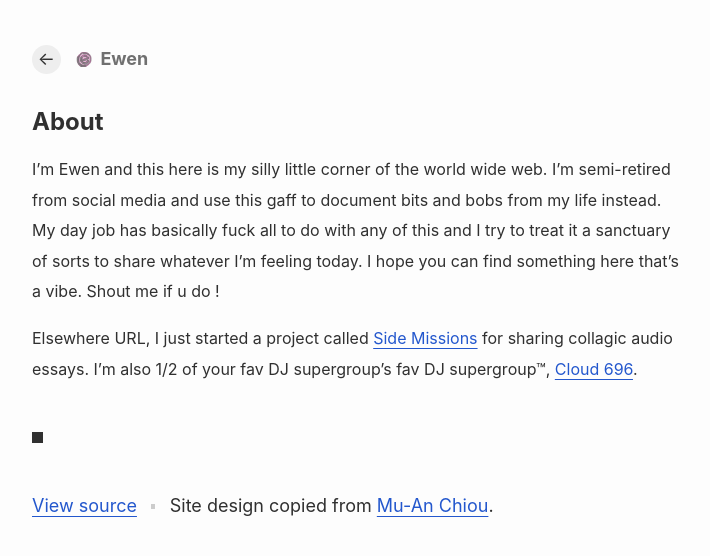
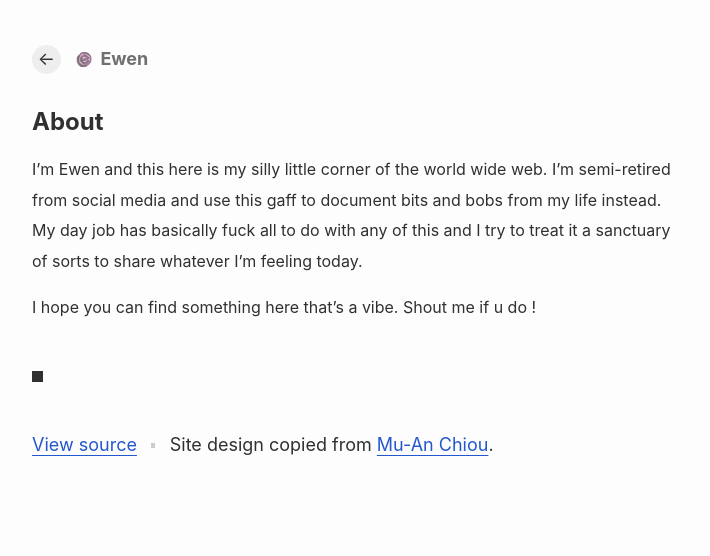
Before and after one commit to ewenme/site2, a Jekyll site: the page built from _pages/about.md, in a window 1280 px wide. Shown: the top 556 px of the page, without its empty margins (284-994 px from the left). Built offline with Jekyll 4.4.1, drawn with Linux system fonts in a browser that asks for light colours.

Commit message:
tweak layout

```diff
--- a/_pages/about.md
+++ b/_pages/about.md
@@ -3,6 +3,6 @@ layout: default
 title: About
 ---
 
-I'm Ewen and this here is my silly little corner of the world wide web. I'm semi-retired from social media and use this gaff to document bits and bobs from my life instead. My day job has basically fuck all to do with any of this and I try to treat it a sanctuary of sorts to share whatever I'm feeling today. I hope you can find something here that's a vibe. Shout me if u do !
+I'm Ewen and this here is my silly little corner of the world wide web. I'm semi-retired from social media and use this gaff to document bits and bobs from my life instead. My day job has basically fuck all to do with any of this and I try to treat it a sanctuary of sorts to share whatever I'm feeling today.
 
-Elsewhere URL, I just started a project called [Side Missions](https://sidemissions.substack.com/) for sharing collagic audio essays. I'm also 1/2 of your fav DJ supergroup's fav DJ supergroup&#8482;, [Cloud 696](https://cloud696.club/).
+I hope you can find something here that's a vibe. Shout me if u do !
```
